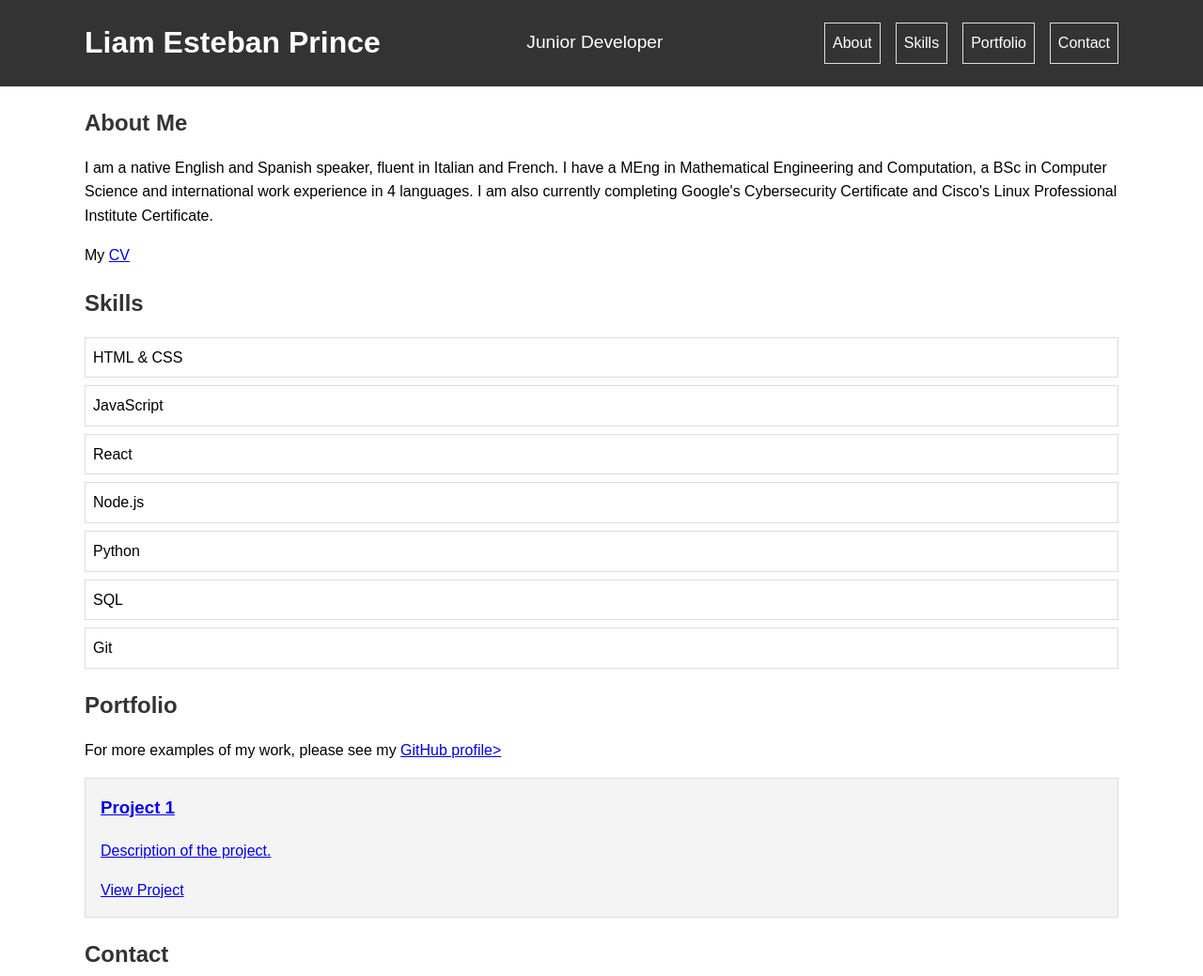
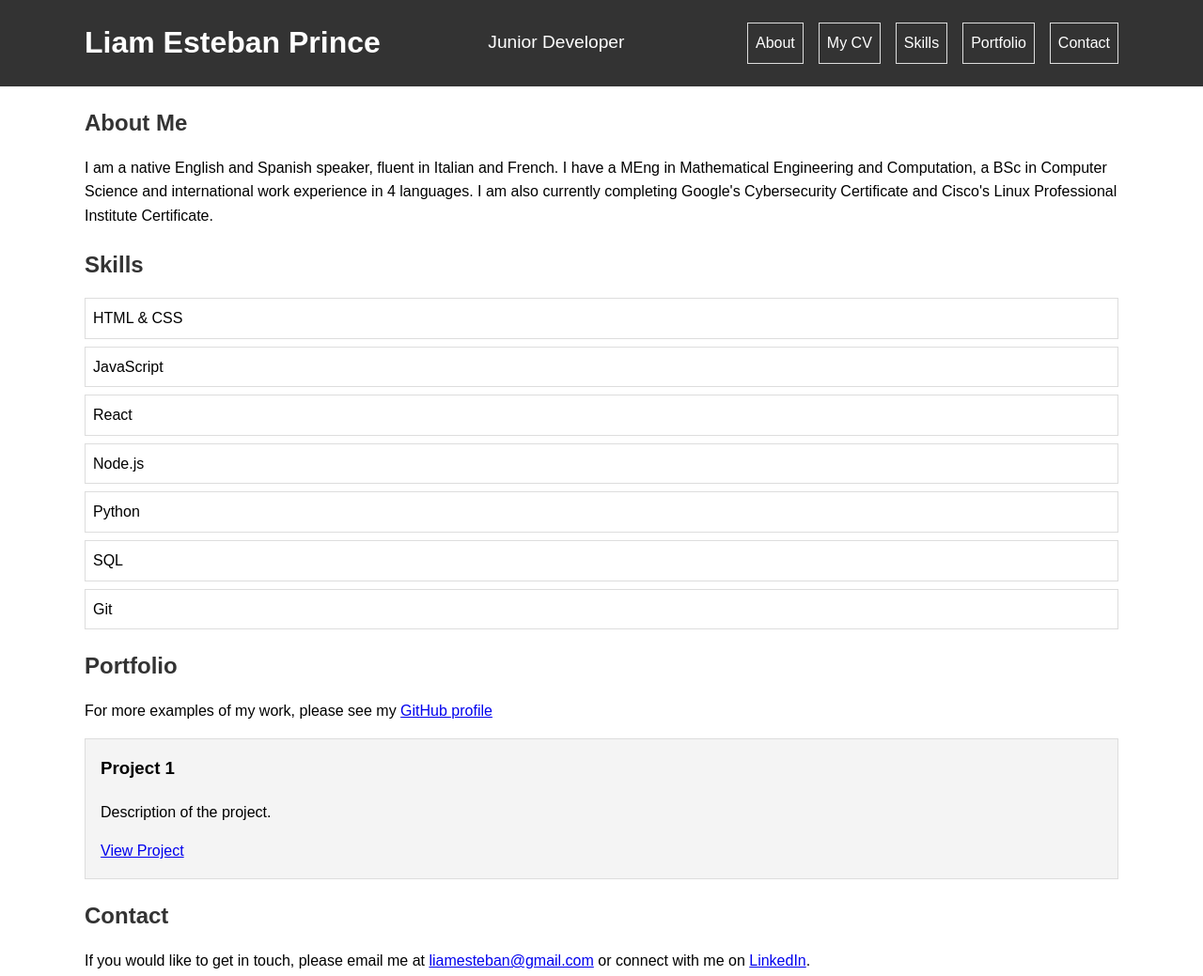
Before and after one commit to leliamesteban/portfolio, a plain HTML site: page index.html in a window 1280 px wide. Shown: the top 1039 px of the page at 94% size. Drawn offline with Linux system fonts and the light colour scheme.

Commit message:
Add CV link to nav

```diff
--- a/index.html
+++ b/index.html
@@ -14,6 +14,7 @@
             <nav>
                 <ul>
                     <li><a href="#about">About</a></li>
+                    <li><a href="cv-liam-esteban-prince.pdf">My CV</a></li>
                     <li><a href="#skills">Skills</a></li>
                     <li><a href="#portfolio">Portfolio</a></li>
                     <li><a href="#contact">Contact</a></li>
@@ -29,7 +30,6 @@
 
 	I am also currently completing Google's Cybersecurity Certificate and Cisco's Linux Professional Institute Certificate.
 	</p>
-	<p>My <a href="cv-liam-esteban-prince.pdf">CV</a></p>
     </section>
 
     <section id="skills" class="container">
@@ -47,7 +47,7 @@
 
     <section id="portfolio" class="container">
         <h2>Portfolio</h2>
-	<p>For more examples of my work, please see my <a href="https://github.com/leliamesteban">GitHub profile></p>
+	<p>For more examples of my work, please see my <a href="https://github.com/leliamesteban">GitHub profile</a></p>
         <div class="portfolio-item">
             <h3>Project 1</h3>
             <p>Description of the project.</p>
```
